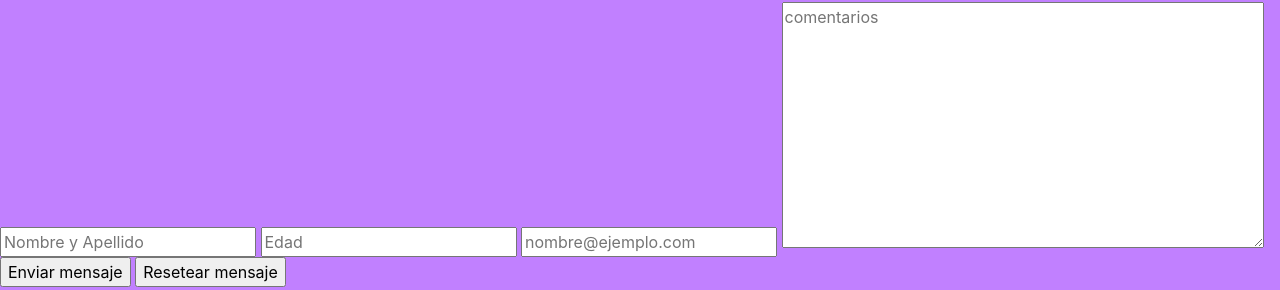
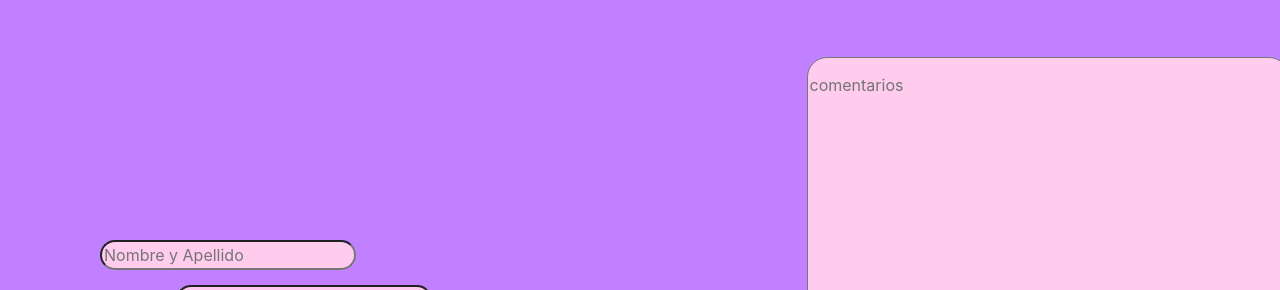
Before and after one commit to ivoaybar/majikku, a website: page views/contacto.html in a window 1280 px wide. Shown: the part 270-560 px from the top of the page. Drawn offline with nearby package versions, Linux system fonts and the light colour scheme.

Commit message:
mejore estilo de secciones

```diff
--- a/scss/_sass.scss
+++ b/scss/_sass.scss
@@ -142,7 +142,6 @@ table {
 }
 /* fin tabla de talles */
 /* somos majikku */
-/* fin somos majikku */
 h1 {
     font-family: $montserrat;
     font-size: 30px;
@@ -154,3 +153,42 @@ h1 {
     padding: $size20;
     border: dashed 5px #ffabd6;
 }
+/* fin somos majikku */
+/* contacto */
+.inputUno , .inputDos , .inputTres , .enviarMensaje , .mensaje {
+    font-size: $montserrat;
+    background-color: #ffccee;
+    border-radius: 20px;
+}
+.inputUno {
+    display: inline;
+    position: relative;
+    left:100px;
+
+}
+.inputDos {
+    display: inline;
+    position: relative;
+    left:-85px;
+    bottom: -45px;
+}
+.inputTres {
+    display: inline;
+    position: relative;
+    left:100px;
+    bottom: -55px;
+}
+.mensaje {
+    display: inline;
+    position: relative;
+    left:25px;
+    bottom: -55px;
+    padding-top: 15px;
+}
+.enviarMensaje {
+    display: inline;
+    position: relative;
+    left:-60px;
+    bottom: -55px;
+}
+/* fin contacto */
--- a/views/contacto.html
+++ b/views/contacto.html
@@ -65,9 +65,9 @@
         <!--inicio de formulario-->
         <form action="#" method="GET">
             <!--inicio input-->
-            <input type="text" placeholder="Nombre y Apellido" class="input">
-            <input type="text" placeholder="Edad" class="input">
-            <input type="email" name="email" placeholder="nombre@ejemplo.com" class="input"/>
+            <input type="text" placeholder="Nombre y Apellido" class="inputUno">
+            <input type="text" placeholder="Edad" class="inputDos">
+            <input type="email" name="email" placeholder="nombre@ejemplo.com" class="inputTres"/>
             <!--fin input-->
             <!--caja de comentarios-->
             <textarea rows="10" cols="45" placeholder="comentarios" class="mensaje"></textarea>
@@ -76,10 +76,6 @@
             <!--fin caja de comentarios-->
         </form>
         <!--fin de formulario-->
-        <h1 class="ubicacion">Ubicacion</h1>
-        <!--inicio mapa-->
-        <iframe src="https://www.google.com/maps/embed?pb=!1m14!1m8!1m3!1d13135.630138360248!2d-58.4356338!3d-34.6064996!3m2!1i1024!2i768!4f13.1!3m3!1m2!1s0x0%3A0xd055df0a7dafa86e!2sParque%20Centenario!5e0!3m2!1ses-419!2sar!4v1624769542026!5m2!1ses-419!2sar" width="600" height="450" style="border:0;" allowfullscreen="" loading="lazy" class="mapa"></iframe>
-        <!--fin mapa-->
     </section>
     <!--footer-->
     <div class="container-fluid">
```
Also changed, not shown: css/estilo.css.
